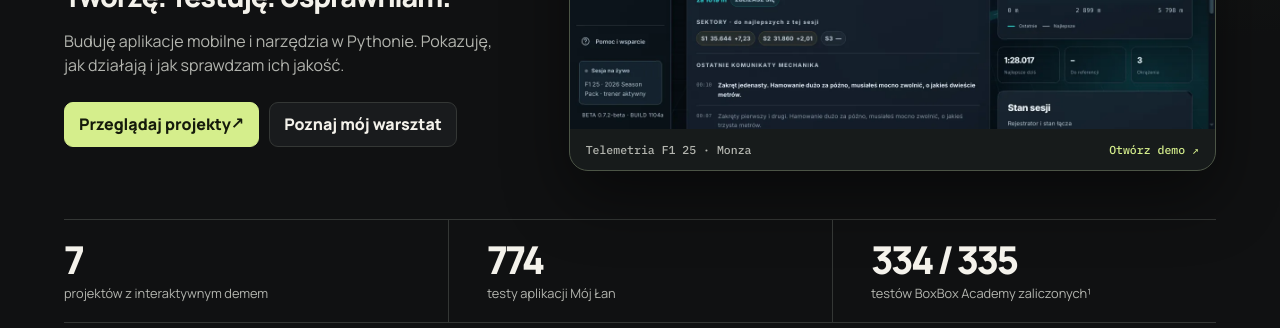
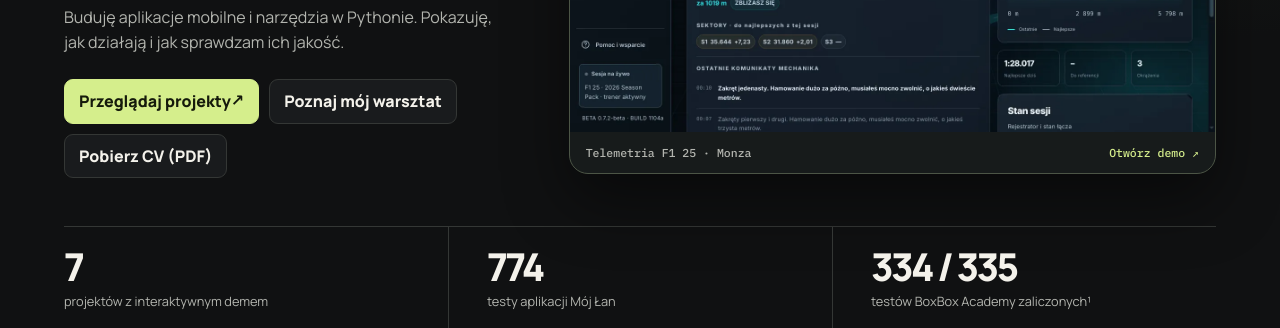
Before and after one commit to LukaszTM/Portfolio, a plain HTML site: page index.html in a window 1280 px wide. Shown: the part 506-834 px from the top of the page. Drawn offline with Linux system fonts and the light colour scheme.

Commit message:
Add downloadable CV to the portfolio

```diff
--- a/index.html
+++ b/index.html
@@ -21,7 +21,7 @@
     <h1>Łukasz<br>Kap<span>.</span></h1>
     <p class="front-tagline">Tworzę. Testuję. Usprawniam.</p>
     <p class="lead">Buduję aplikacje mobilne i narzędzia w Pythonie. Pokazuję, jak działają i jak sprawdzam ich jakość.</p>
-    <div class="actions"><a class="btn btn-primary" href="projekty/index.html">Przeglądaj projekty <span aria-hidden="true">↗</span></a><a class="btn" href="agentic/index.html">Poznaj mój warsztat</a></div>
+    <div class="actions"><a class="btn btn-primary" href="projekty/index.html">Przeglądaj projekty <span aria-hidden="true">↗</span></a><a class="btn" href="agentic/index.html">Poznaj mój warsztat</a><a class="btn" href="assets/cv/Lukasz-Kap-CV.pdf" download>Pobierz CV (PDF)</a></div>
   </div>
   <a class="feature-screen" href="projekty/boxbox-academy/index.html">
     <div class="screen-top"><span><i></i><i></i><i></i></span><span>BOXBOX ACADEMY</span><span aria-hidden="true">↗</span></div>
```
Also changed, not shown: pytania/index.html (+1 -0 lines), 1 other file.
